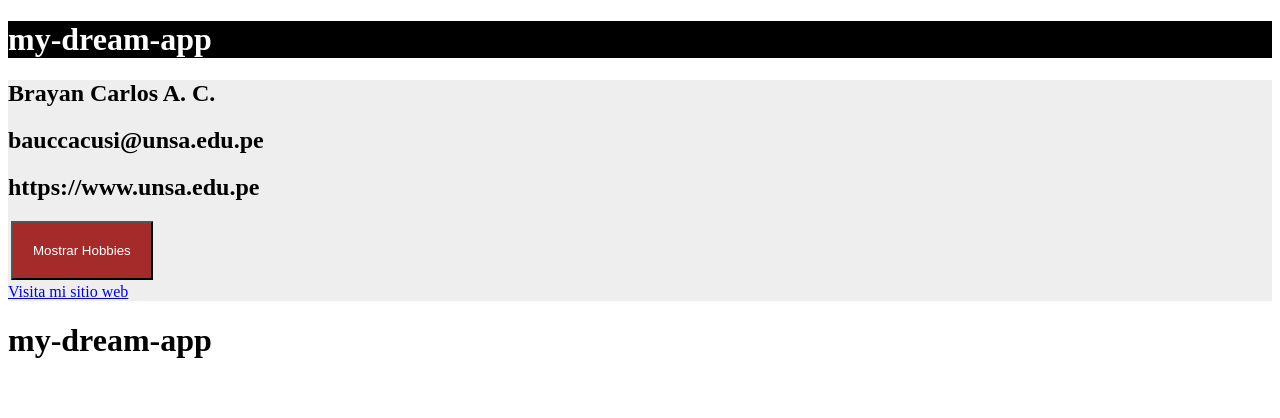
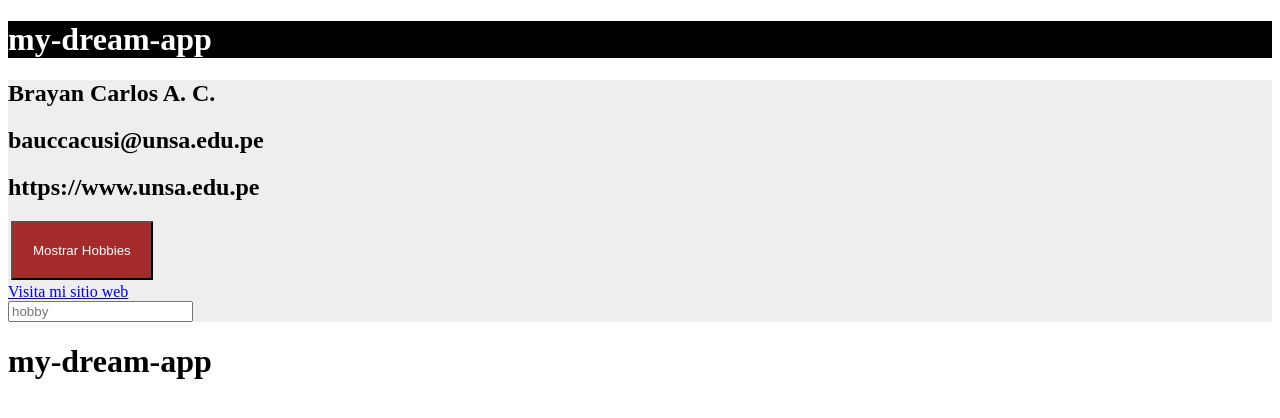
Before and after one commit to BCarlosAC/Programacion-Web-2-Teoria, an Angular app in the folder Ejercicios/06_Angular/my-dream-app/: page / in a window 1280 px wide. Shown: the top 418 px of the page. Built offline with nearby package versions, Linux system fonts and the light colour scheme.

Commit message:
Agregando un Form para añadir más Hobbies

```diff
--- a/Ejercicios/06_Angular/my-dream-app/src/app/app.html
+++ b/Ejercicios/06_Angular/my-dream-app/src/app/app.html
@@ -15,6 +15,9 @@
     </ul>
   </div>
   <a href="{{ webpage }}" target="_blank">Visita mi sitio web</a>
+  <form (submit)="newHobby(hobby)">
+    <input #hobby type="text" placeholder="hobby">
+  </form>
 </div>
 <div>
   <h1> {{ title }} </h1>
--- a/Ejercicios/06_Angular/my-dream-app/src/app/app.ts
+++ b/Ejercicios/06_Angular/my-dream-app/src/app/app.ts
@@ -30,4 +30,10 @@
   toggleHobbies() {
     this.showHobbies = !this.showHobbies;
   }
+
+  newHobby(hobby : any) {
+    this.hobbies.push(hobby.value);
+    hobby.value = "";
+    return false
+  }
 }
```
